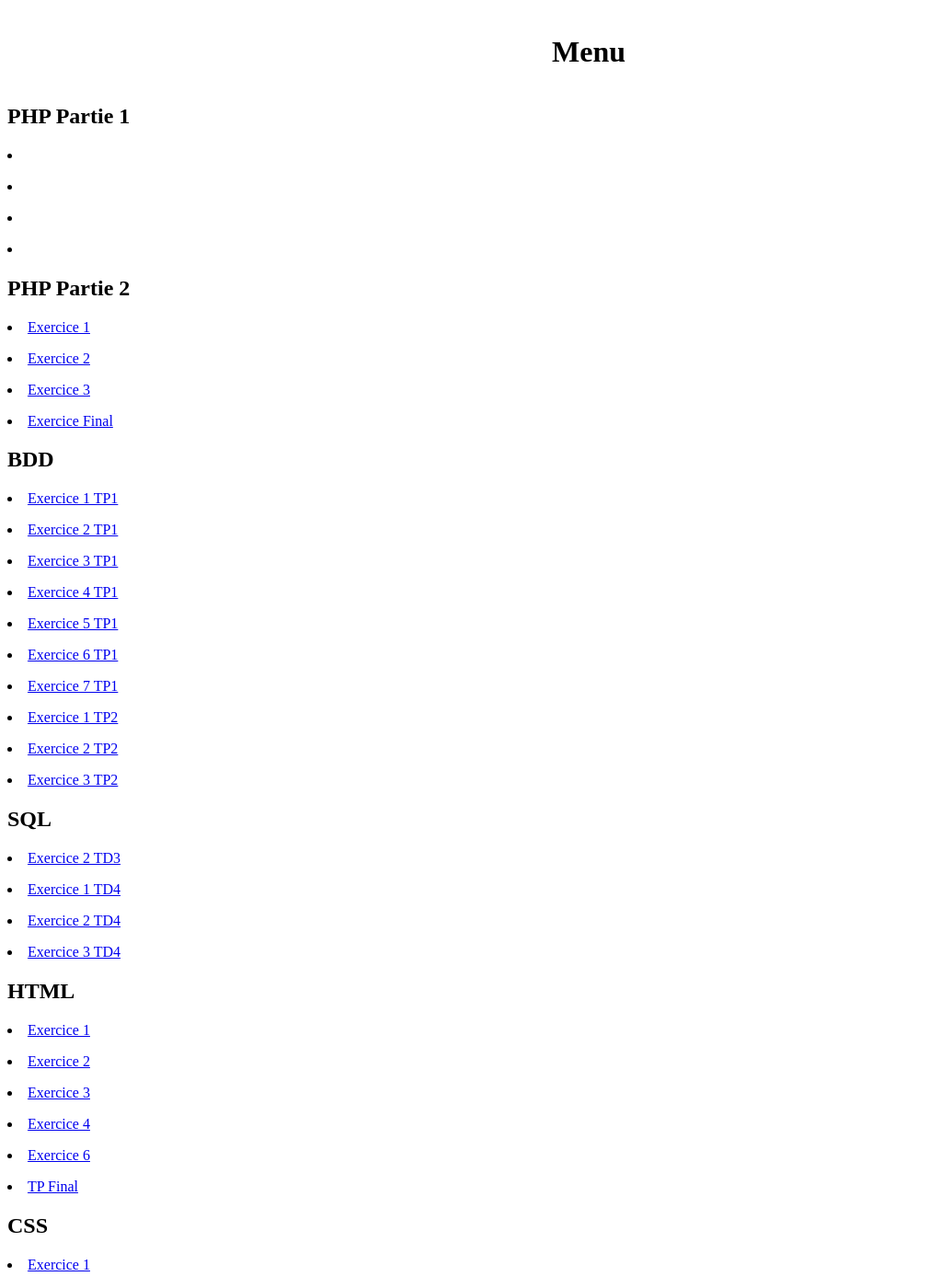
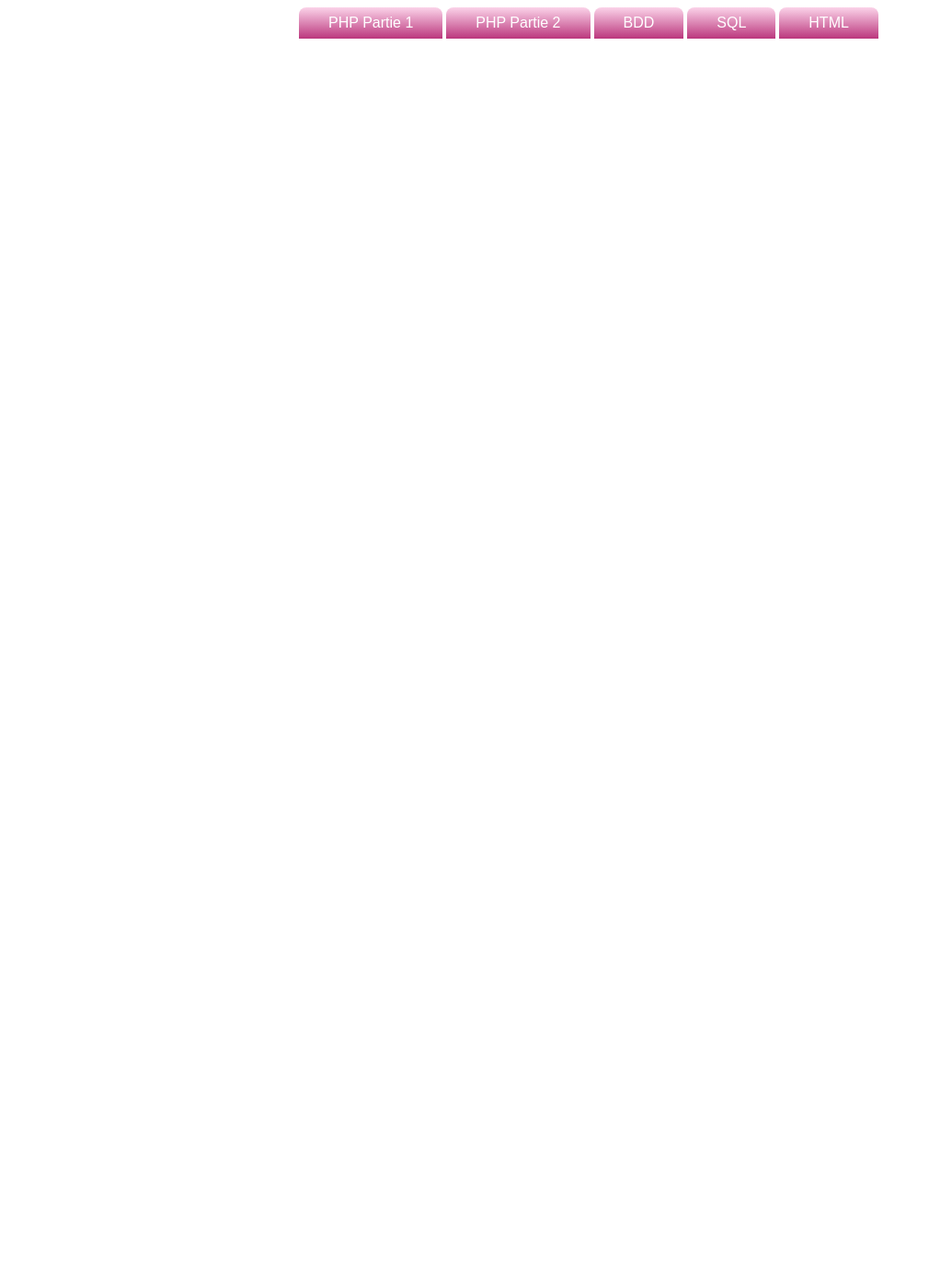
Before and after one commit to Kuroniico/TD_Php_Mysql, a PHP site: page /index.php in a window 1280 px wide. Shown: the whole page at 92% size, without its empty margins (0-1010 px from the left). After the commit the page ends 42 px from the top, so only its background shows below. Run offline with PHP 8.4, Linux system fonts and the light colour scheme.

Commit message:
Restructuration de mon menu

```diff
--- a/fonction.php
+++ b/fonction.php
@@ -5,125 +5,57 @@
 <html lang="en">
 <link rel="stylesheet" href="style.css">
 <div>
-    <center>
-        <h1>Menu</h1>
-    </center>
-</div>
-<p>
-        <h2>PHP Partie 1</h2>
-    </p>
-    <p>
-        <li><a href=".php"></a></li>
-    </p>
-    <p>
-        <li><a href=".php"></a></li>
-    </p>
-    <p>
-        <li><a href=".php"></a></li>
-    </p>
-    <p>
-        <li><a href=".php"></a></li>
-    </p>
-</div>
-<div>
-    <p>
-        <h2>PHP Partie 2</h2>
-    </p>
-    <p>
-        <li><a href="PHP_Partie2_Exo1.php">Exercice 1</a></li>
-    </p>
-    <p>
-        <li><a href="PHP_Partie2_Exo2.php">Exercice 2</a></li>
-    </p>
-    <p>
-        <li><a href="PHP_Partie2_Exo3.php">Exercice 3</a></li>
-    </p>
-    <p>
-        <li><a href="PHP_Partie2_ExoFinal.php">Exercice Final</a></li>
-    </p>
-</div>
-<div>
-    <p>
-        <h2>BDD</h2>
-    </p>
-    <p>
-        <li><a href="BDD_TD1_Exo1.php">Exercice 1 TP1</a></li>
-    </p>
-    <p>
-        <li><a href="BDD_TD1_Exo2.php">Exercice 2 TP1</a></li>
-    </p>
-    <p>
-        <li><a href="BDD_TD1_Exo3.php">Exercice 3 TP1</a></li>
-    </p>
-    <p>
-        <li><a href="BDD_TD1_Exo4.php">Exercice 4 TP1</a></li>
-    </p>
-    <p>
-        <li><a href="BDD_TD1_Exo5.php">Exercice 5 TP1</a></li>
-    </p>
-    <p>
-        <li><a href="BDD_TD1_Exo6.php">Exercice 6 TP1</a></li>
-    </p>
-    <p>
-        <li><a href="BDD_TD1_Exo7.php">Exercice 7 TP1</a></li>
-    </p>
-    <p>
-        <li><a href="BDD_TD2_Exo1.php">Exercice 1 TP2</a></li>
-    </p>
-    <p>
-        <li><a href="BDD_TD2_Exo2.php">Exercice 2 TP2</a></li>
-    </p>
-    <p>
-        <li><a href="BDD_TD2_Exo3.php">Exercice 3 TP2</a></li>
-    </p>
-</div>
-<div>
-    <p>
-        <h2>SQL</h2>
-    </p>
-    <p>
-        <li><a href="SQL_TD3_Exo2.php">Exercice 2 TD3</a></li>
-    </p>
-    <p>
-        <li><a href="SQL_TD4_Exo1.php">Exercice 1 TD4</a></li>
-    </p>
-    <p>
-        <li><a href="SQL_TD4_Exo2.php">Exercice 2 TD4</a></li>
-    </p>
-    <p>
-        <li><a href="SQL_TD4_Exo3.php">Exercice 3 TD4</a></li>
-    </p>
-</div>
-<div>
-    <p>
-        <h2>HTML</h2>
-    </p>
-    <p>
-        <li><a href="Web/Exo1_HTML.html">Exercice 1</a></li>
-    </p>
-    <p>
-        <li><a href="Web/Exo2_HTML.html">Exercice 2</a></li>
-    </p>
-    <p>
-        <li><a href="Web/Exo3_HTML.html">Exercice 3</a></li>
-    </p>
-    <p>
-        <li><a href="Web/Exo4_HTML.html">Exercice 4</a></li>
-    </p>
-    <p>
-        <li><a href="Web/Exo6_HTML.html">Exercice 6</a></li>
-    </p>
-    <p>
-        <li><a href="Web/TPFinal/index.html">TP Final</a></li>
-    </p>
-</div>
-<div>
-    <p>
-        <h2>CSS</h2>
-    </p>
-    <p>
-        <li><a href="Web/ExoCSS_1.html">Exercice 1</a></li>
-    </p>
+<ul id="menu-demo2">
+	<li><a href="#">PHP Partie 1</a>
+		<ul>
+			<li><a href="#">lien sous menu 1</a></li>
+			<li><a href="#">lien sous menu 1</a></li>
+			<li><a href="#">lien sous menu 1</a></li>
+			<li><a href="#">lien sous menu 1</a></li>
+		</ul>
+	</li>
+	<li><a href="#">PHP Partie 2</a>
+		<ul>
+			<li><a href="PHP_Partie2_Exo1.php">Exercice 1</a></li>
+			<li><a href="PHP_Partie2_Exo2.php">Exercice 2</a></li>
+			<li><a href="PHP_Partie2_Exo3.php">Exercice 3</a></li>
+			<li><a href="PHP_Partie2_ExoFinal.php">Exercice final</a></li>
+		</ul>
+	</li>
+	<li><a href="#">BDD</a>
+		<ul>
+			<li><a href="BDD_TD1_Exo1.php">TD1 Exercice 1</a></li>
+			<li><a href="BDD_TD1_Exo2.php">TD1 Exercice 2</a></li>
+			<li><a href="BDD_TD1_Exo3.php">TD1 Exercice 3</a></li>
+            <li><a href="BDD_TD1_Exo4.php">TD1 Exercice 4</a></li>
+            <li><a href="BDD_TD1_Exo5.php">TD1 Exercice 5</a></li>
+            <li><a href="BDD_TD1_Exo6.php">TD1 Exercice 6</a></li>
+            <li><a href="BDD_TD1_Exo7.php">TD1 Exercice 7</a></li>
+            <li><a href="BDD_TD2_Exo1.php">TD2 Exercice 1</a></li>
+            <li><a href="BDD_TD2_Exo2.php">TD2 Exercice 2</a></li>
+            <li><a href="BDD_TD2_Exo3.php">TD2 Exercice 3</a></li>
+		</ul>
+	</li>
+	<li><a href="#">SQL</a>
+		<ul>
+			<li><a href="SQL_TD3_Exo2.php">TD3 Exercice 2</a></li>
+			<li><a href="SQL_TD4_Exo1.php">TD4 Exercice 1</a></li>
+			<li><a href="SQL_TD4_Exo2.php">TD4 Exercice 2</a></li>
+			<li><a href="SQL_TD4_Exo3.php">TD4 Exercice 3</a></li>
+		</ul>
+    </li>
+    <li><a href="#">HTML</a>
+		<ul>
+			<li><a href="Web/Exo1_HTML.html">HTML Exercice 1</a></li>
+			<li><a href="Web/Exo2_HTML.html">HTML Exercice 2</a></li>
+			<li><a href="Web/Exo3_HTML.html">HTML Exercice 3</a></li>
+            <li><a href="Web/Exo4_HTML.html">HTML Exercice 4</a></li>
+            <li><a href="Web/Exo6_HTML.html">HTML Exercice 6</a></li>
+			<li><a href="Web/ExoCSS_1.html">CSS Exercice 1</a></li>
+			<li><a href="Web/TPFinal/index.html">TP Final</a></li>
+		</ul>
+	</li>
+</ul>
 </div>
 <?php
     }
--- a/style.css
+++ b/style.css
@@ -1,54 +1,31 @@
-html {
-    color: black;
-}
-
-h1 {
-    text-align: center;
-    margin: 3%;
-}
-
-.menu {
-    text-align: center;
-}
-
-.menu a {
-    text-align: center;
-    font-size: 30px;
-    margin: 1.5%;
-    text-decoration: none;
-    color: black;
-}
-
-#menu,
-#menu ul {
+#menu-demo2,
+#menu-demo2 ul {
     padding: 0;
     margin: 0;
     list-style: none;
     text-align: center;
 }
 
-#menu li {
+#menu-demo2 li {
     display: inline-block;
     position: relative;
-    border-radius: 9px;
-    margin-left: 1%;
-    margin-right: 1%;
+    border-radius: 8px 8px 0 0;
 }
 
-#menu ul li {
+#menu-demo2 ul li {
     display: inherit;
     border-radius: 0;
 }
 
-#menu ul li:hover {
+#menu-demo2 ul li:hover {
     border-radius: 0;
 }
 
-#menu ul li:last-child {
-    border-radius: 0 0 9px 9px;
+#menu-demo2 ul li:last-child {
+    border-radius: 0 0 8px 8px;
 }
 
-#menu ul {
+#menu-demo2 ul {
     position: absolute;
     z-index: 1000;
     max-height: 0;
@@ -60,72 +37,107 @@ h1 {
     transition: .8s all .3s;
 }
 
-#menu li:hover ul {
-    max-height: 30em;
+#menu-demo2 li:hover ul {
+    max-height: 100em;
 }
 
 /* background des liens menus */
+#menu-demo2 li:first-child {
+    background-color: #65537A;
+    background-image: -webkit-linear-gradient(top, #FBD3E9 0%, #BB377D 100%);
+    background-image: linear-gradient(to bottom, #FBD3E9 0%, #BB377D 100%);
+}
 
-#menu li:first-child,
-#menu li:nth-child(2),
-#menu li:nth-child(3),
-#menu li:nth-child(4),
-#menu li:nth-child(5),
-#menu li:nth-child(6),
-#menu li:nth-child(7) {
-    background-image: -webkit-linear-gradient(left, #5C258D 0%, #4389A2 100%);
-    background-image: linear-gradient(to right, #5C258D 0%, #4389A2 100%);
+#menu-demo2 li:nth-child(2) {
+    background-color: #729EBF;
+    background-image: -webkit-linear-gradient(top, #FBD3E9 0%, #BB377D 100%);
+    background-image: linear-gradient(to bottom, #FBD3E9 0%, #BB377D 100%);
+}
+
+#menu-demo2 li:nth-child(3) {
+    background-color: #F6AD1A;
+    background-image: -webkit-linear-gradient(top, #FBD3E9 0%, #BB377D 100%);
+    background-image: linear-gradient(to bottom, #FBD3E9 0%, #BB377D 100%);
+}
+
+#menu-demo2 li:nth-child(4) {
+    background-color: #F6AD1A;
+    background-image: -webkit-linear-gradient(top, #FBD3E9 0%, #BB377D 100%);
+    background-image: linear-gradient(to bottom, #FBD3E9 0%, #BB377D 100%);
+}
+
+#menu-demo2 li:last-child {
+    background-color: #CFFF6A;
+    background-image: -webkit-linear-gradient(top, #FBD3E9 0%, #BB377D 100%);
+    background-image: linear-gradient(to bottom, #FBD3E9 0%, #BB377D 100%);
 }
 
 /* background des liens sous menus */
+#menu-demo2 li:first-child li {
+    background: #333A40;
+}
 
-#menu li:first-child li,
-#menu li:nth-child(2) li,
-#menu li:nth-child(3) li,
-#menu li:nth-child(4) li,
-#menu li:nth-child(5) li,
-#menu li:nth-child(6) li,
-#menu li:nth-child(7) li {
-    background: #9876b6;
+#menu-demo2 li:nth-child(2) li {
+    background: #333A40;
+}
+
+#menu-demo2 li:nth-child(3) li {
+    background: #333A40;
+}
+
+#menu-demo2 li:nth-child(4) li {
+    background: #333A40;
+}
+
+#menu-demo2 li:last-child li {
+    background: #333A40;
 }
 
 /* background des liens menus et sous menus au survol */
-
-#menu li:first-child:hover,
-#menu li:first-child li:hover,
-#menu li:nth-child(2):hover,
-#menu li:nth-child(2) li:hover,
-#menu li:nth-child(3):hover,
-#menu li:nth-child(3) li:hover,
-#menu li:nth-child(4):hover,
-#menu li:nth-child(4) li:hover,
-#menu li:nth-child(5):hover,
-#menu li:nth-child(5) li:hover,
-#menu li:nth-child(6):hover,
-#menu li:nth-child(6) li:hover,
-#menu li:nth-child(7):hover,
-#menu li:nth-child(7) li:hover {
-    background: #90b8c7;
+#menu-demo2 li:first-child:hover,
+#menu-demo2 li:first-child li:hover {
+    background: #65537A;
 }
 
-/* les liens */
-#menu a {
+#menu-demo2 li:nth-child(2):hover,
+#menu-demo2 li:nth-child(2) li:hover {
+    background: #729EBF;
+}
+
+#menu-demo2 li:nth-child(3):hover,
+#menu-demo2 li:nth-child(3) li:hover {
+    background: #F6AD1A;
+}
+
+#menu-demo2 li:nth-child(4):hover,
+#menu-demo2 li:nth-child(3) li:hover {
+    background: #F6AD1A;
+}
+
+#menu-demo2 li:last-child:hover,
+#menu-demo2 li:last-child li:hover {
+    background: #CFFF6A;
+}
+
+/* les a href */
+#menu-demo2 a {
     text-decoration: none;
     display: block;
     padding: 8px 32px;
-    color: rgb(255, 255, 255);
+    color: #fff;
+    font-family: arial;
 }
 
-#menu ul a {
+#menu-demo2 ul a {
     padding: 8px 0;
 }
 
-#menu li:hover li a {
-    color: rgb(0, 0, 0);
+#menu-demo2 li:hover li a {
+    color: #fff;
     text-transform: inherit;
 }
 
-#menu li:hover a,
-#menu li li:hover a {
-    color: rgb(0, 0, 0);
+#menu-demo2 li:hover a,
+#menu-demo2 li li:hover a {
+    color: #000;
 }
```
